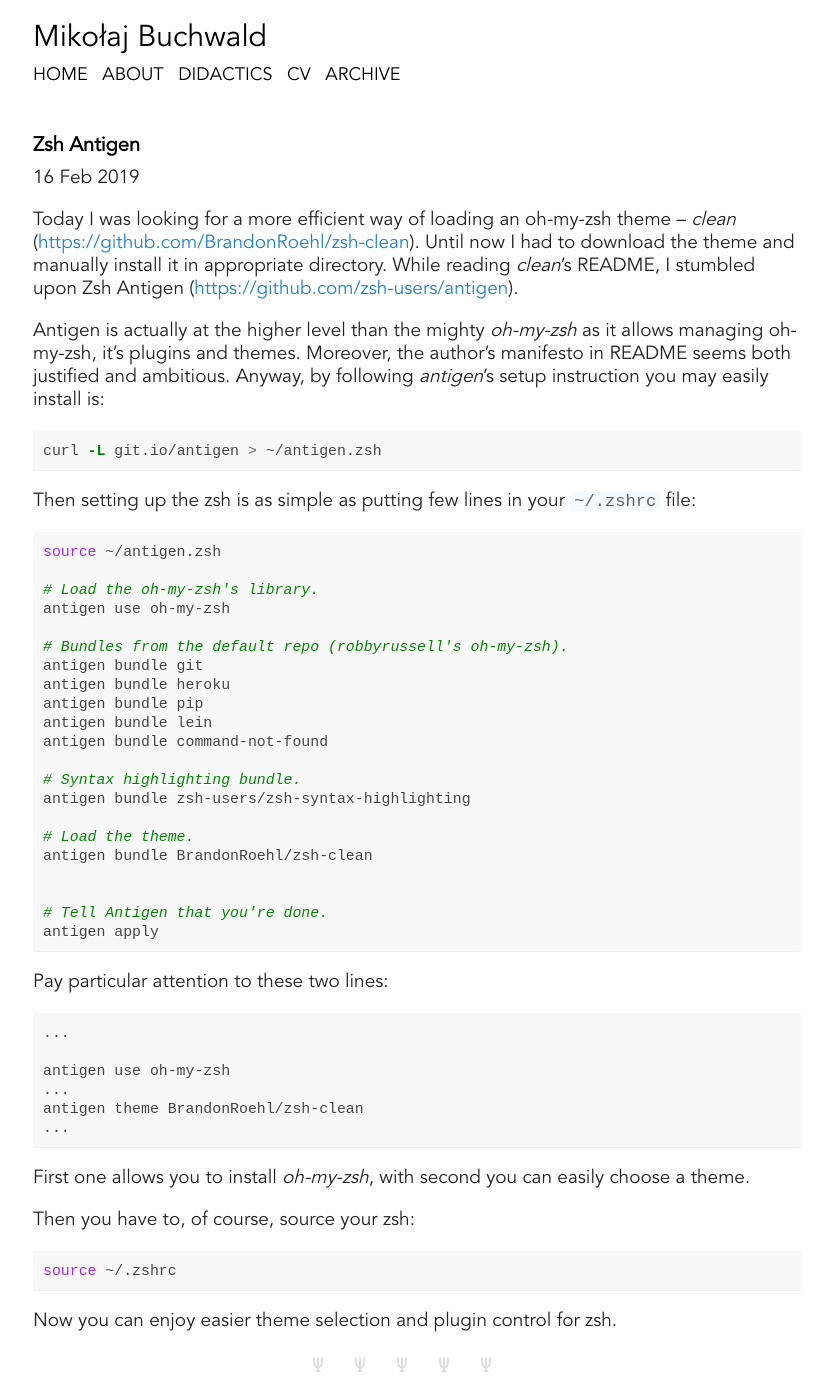
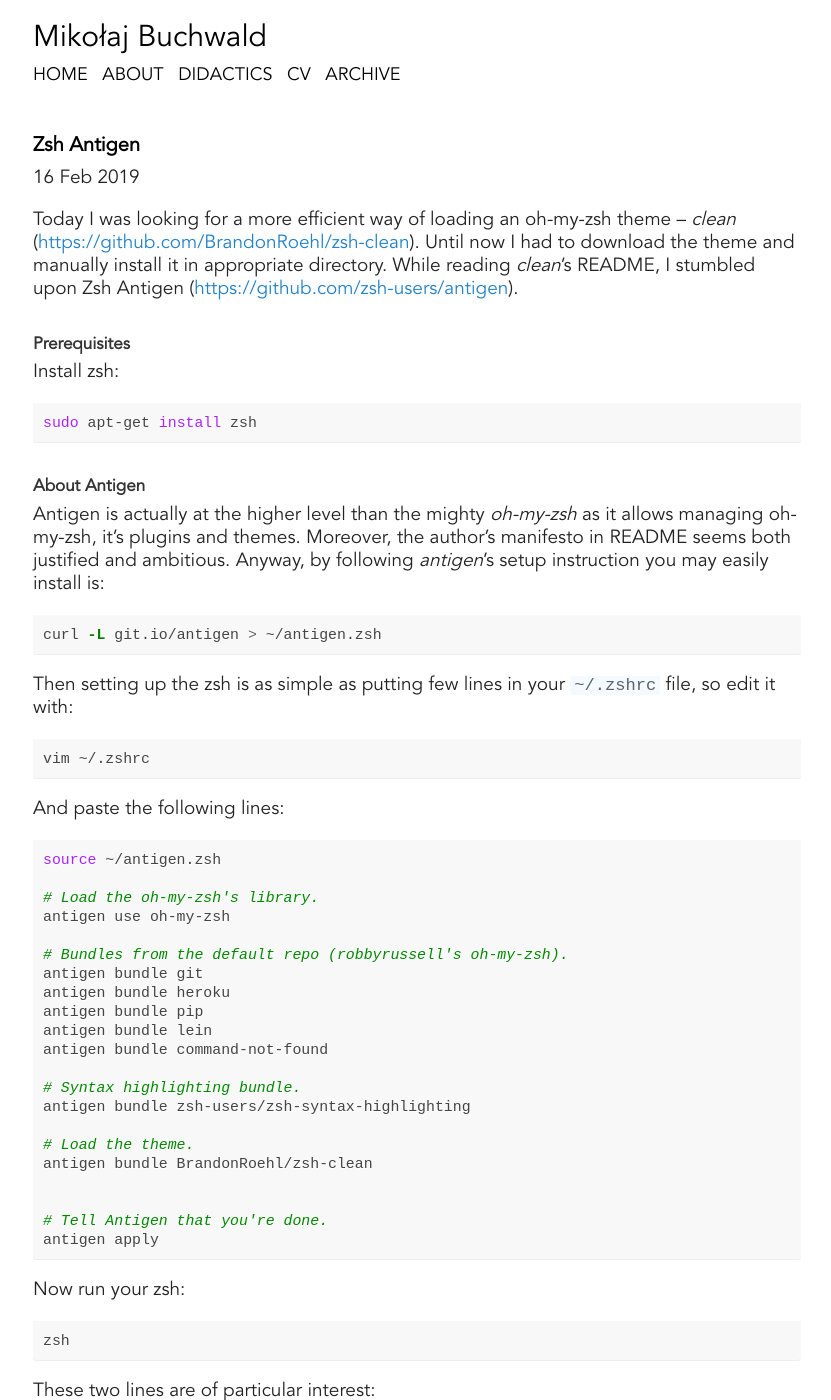
Before and after one commit to mikbuch/mikbuch.github.io, a Jekyll site: the page built from _posts/2019-02-16-Zsh-Antigen.md, in a window 1280 px wide and 1400 px high. Shown: the whole window, without its empty margins (223-1054 px from the left). Built offline with Jekyll 4.4.1, drawn with Linux system fonts in a browser that asks for light colours; comment, search, counter and statistics services are not loaded; some of the changed text lies outside the part shown.

Commit message:
Zsh emphasis, three-liner
Possible as one command

````diff
--- a/_posts/2019-02-16-Zsh-Antigen.md
+++ b/_posts/2019-02-16-Zsh-Antigen.md
@@ -9,14 +9,25 @@
 
 Today I was looking for a more efficient way of loading an oh-my-zsh theme -- _clean_ ([https://github.com/BrandonRoehl/zsh-clean](https://github.com/BrandonRoehl/zsh-clean)). Until now I had to download the theme and manually install it in appropriate directory. While reading _clean_'s README, I stumbled upon Zsh Antigen ([https://github.com/zsh-users/antigen](https://github.com/zsh-users/antigen)).
 
+### Prerequisites
+Install zsh:
+```bash
+sudo apt-get install zsh
+```
+
+### About Antigen
 Antigen is actually at the higher level than the mighty _oh-my-zsh_ as it allows managing oh-my-zsh, it's plugins and themes. Moreover, the author's manifesto in README seems both justified and ambitious. Anyway, by following _antigen_'s setup instruction you may easily install is:
 
 ```bash
 curl -L git.io/antigen > ~/antigen.zsh
 ```
 
-Then setting up the zsh is as simple as putting few lines in your `~/.zshrc` file:
+Then setting up the zsh is as simple as putting few lines in your `~/.zshrc` file, so edit it with:
+```bash
+vim ~/.zshrc
+```
 
+And paste the following lines:
 ```bash
 source ~/antigen.zsh
 
@@ -41,7 +52,12 @@
 antigen apply
 ```
 
-Pay particular attention to these two lines:
+Now run your zsh:
+```bash
+zsh
+```
+
+These two lines are of particular interest:
 
 ```bash
 ...
````
Also changed, not shown: other parts of _posts/2019-02-16-Zsh-Antigen.md (+2 -5 lines).
